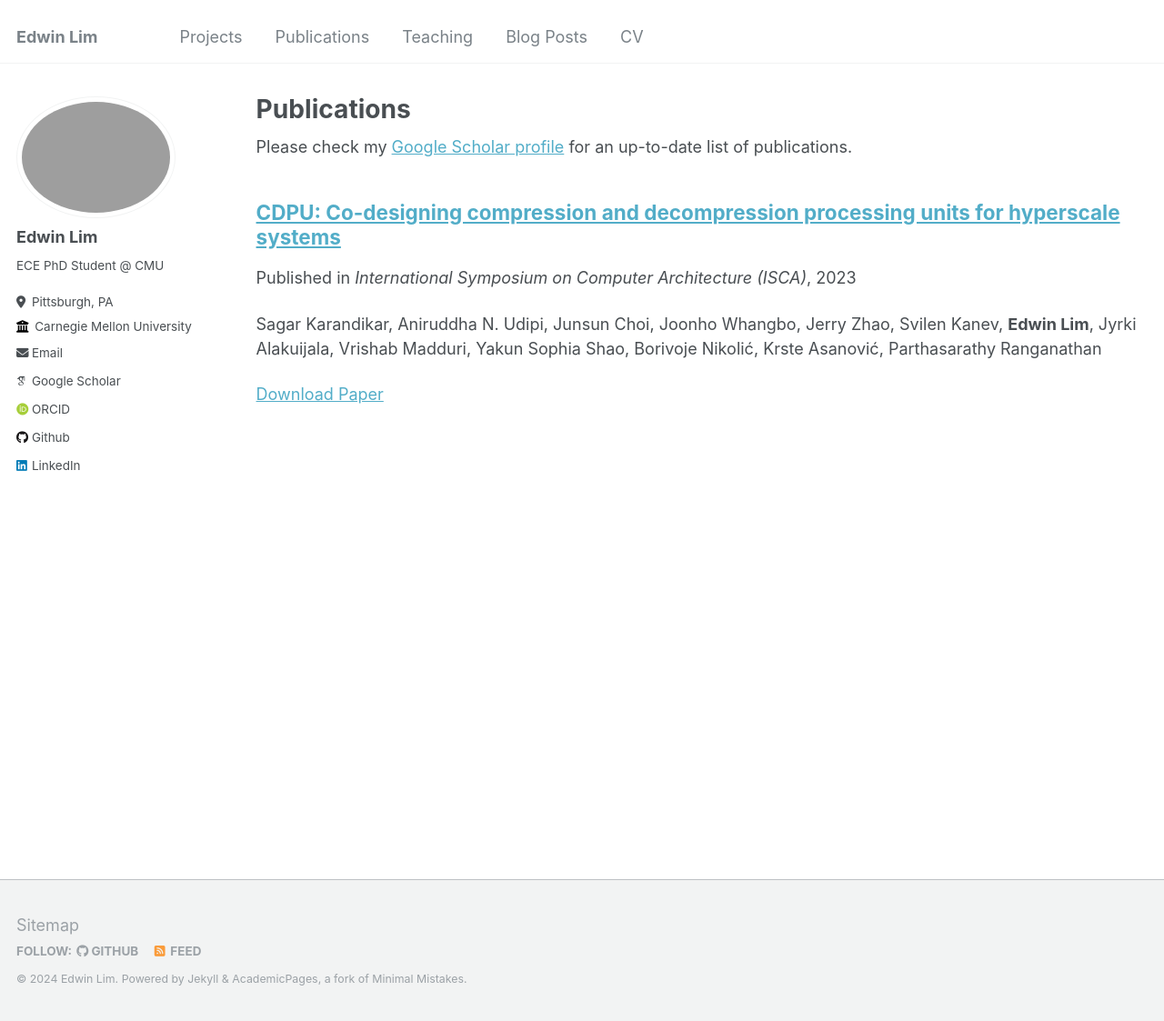
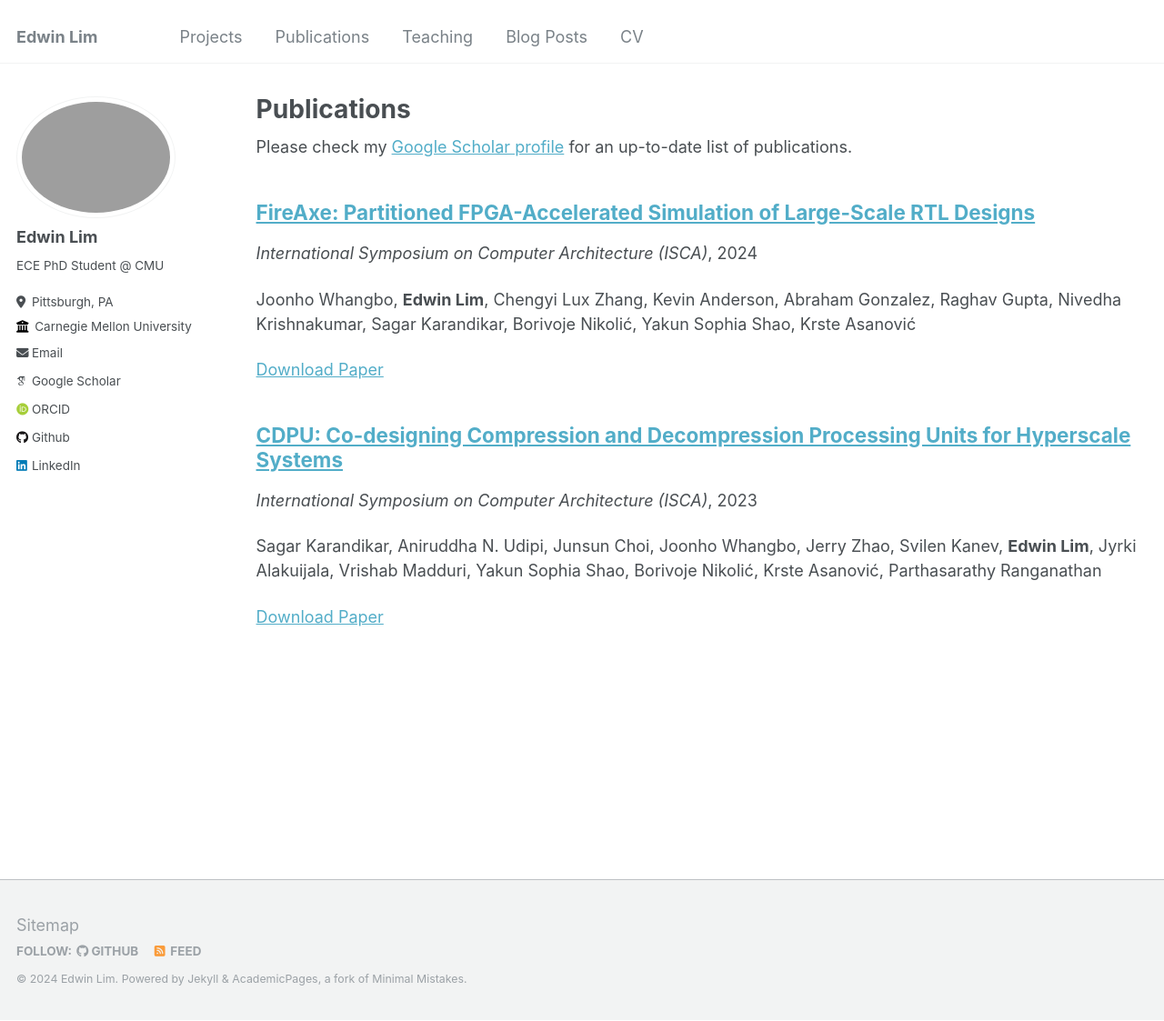
Before and after one commit to edwinlim0919/edwinlim0919.github.io, a Jekyll site: the page built from _pages/publications.md, in a window 1280 px wide and 1123 px high. Shown: the whole window at 91% size. Built offline with Jekyll 4.4.1, drawn with Linux system fonts in a browser that asks for light colours; some web fonts are replaced.

Commit message:
added FireAxe publication and small tweaks to publications formatting

```diff
--- a/_includes/archive-single.html
+++ b/_includes/archive-single.html
@@ -41,7 +41,7 @@
         {% if post.collection == 'teaching' %}
           <p> {{ post.type }}, <i>{{ post.venue }}</i>, {{ post.date | default: "1900-01-01" | date: "%Y" }} </p>
         {% elsif post.collection == 'publications' %}
-          <p>Published in <i>{{ post.venue }}</i>, {{ post.date | default: "1900-01-01" | date: "%Y" }} </p>
+          <p> <i>{{ post.venue }}</i>, {{ post.date | default: "1900-01-01" | date: "%Y" }} </p>
         {% elsif post.date %}
          <p class="page__date"><strong><i class="fa fa-fw fa-calendar" aria-hidden="true"></i> {{ site.data.ui-text[site.locale].date_label | default: "Published:" }}</strong> <time datetime="{{ post.date | default: "1900-01-01" | date_to_xmlschema }}">{{ post.date | default: "1900-01-01" | date: "%B %d, %Y" }}</time></p>
         {% endif %}
--- /dev/null
+++ b/_publications/2024-06-29-FireAxe.md
@@ -0,0 +1,10 @@
+---
+title: "FireAxe: Partitioned FPGA-Accelerated Simulation of Large-Scale RTL Designs"
+collection: publications
+permalink: /publications/2024-06-29-FireAxe
+date: 2024-06-29
+venue: 'International Symposium on Computer Architecture (ISCA)'
+paperurl: 'https://ieeexplore.ieee.org/abstract/document/10609699/?casa_token=b2R6rLubBSEAAAAA:KR0p1f5BeXyTMFhcU8b3eQVH-LUok2t6AlZeL3k-l0HobSkN4oOgYk2oC5eg4aP9BoGccSYG'
+---
+
+Joonho Whangbo, **Edwin Lim**, Chengyi Lux Zhang, Kevin Anderson, Abraham Gonzalez, Raghav Gupta, Nivedha Krishnakumar, Sagar Karandikar, Borivoje Nikolić, Yakun Sophia Shao, Krste Asanović
```
Also changed, not shown: _publications/2023-06-17-CDPU.md (+1 -1 lines).
